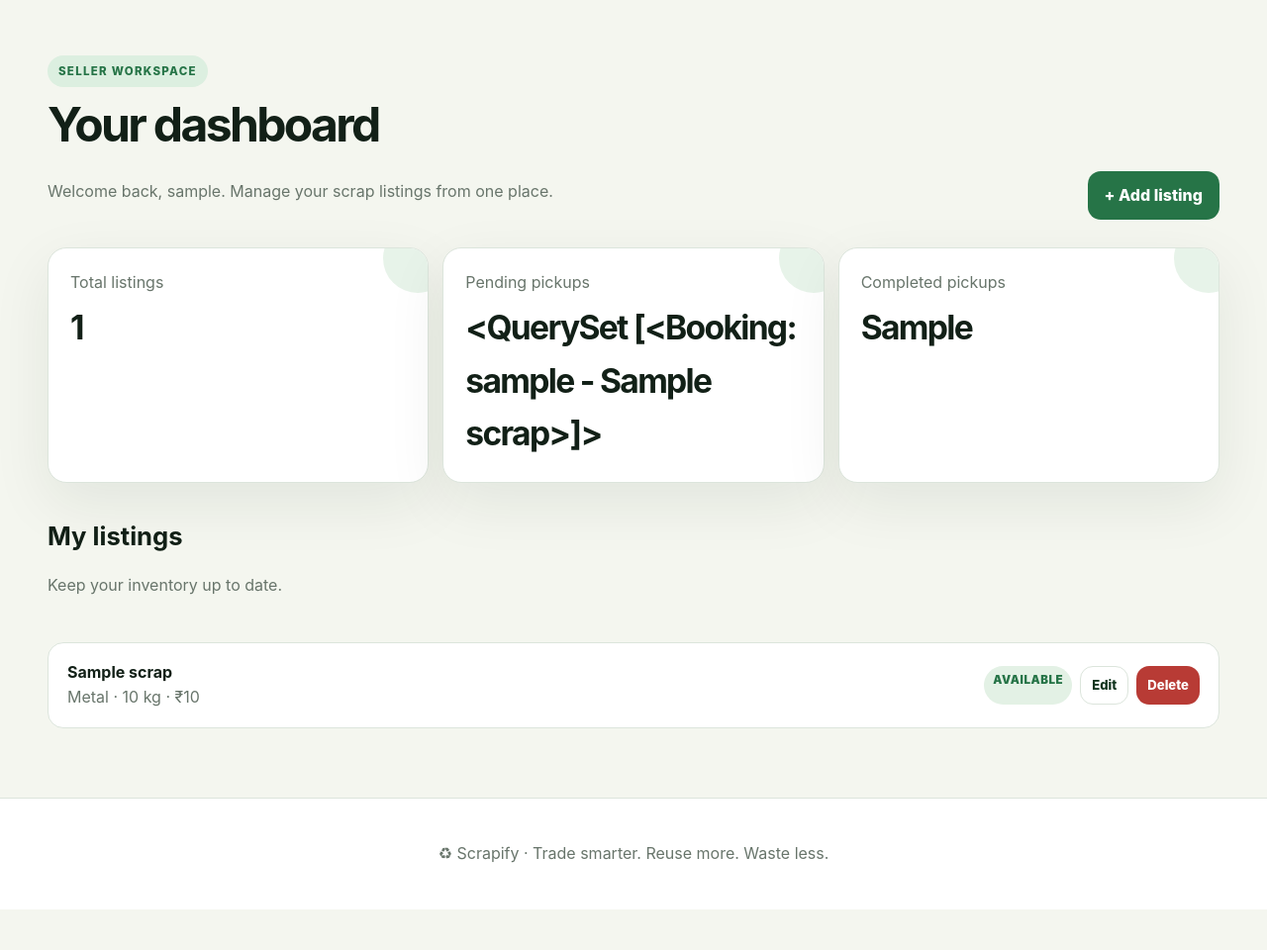
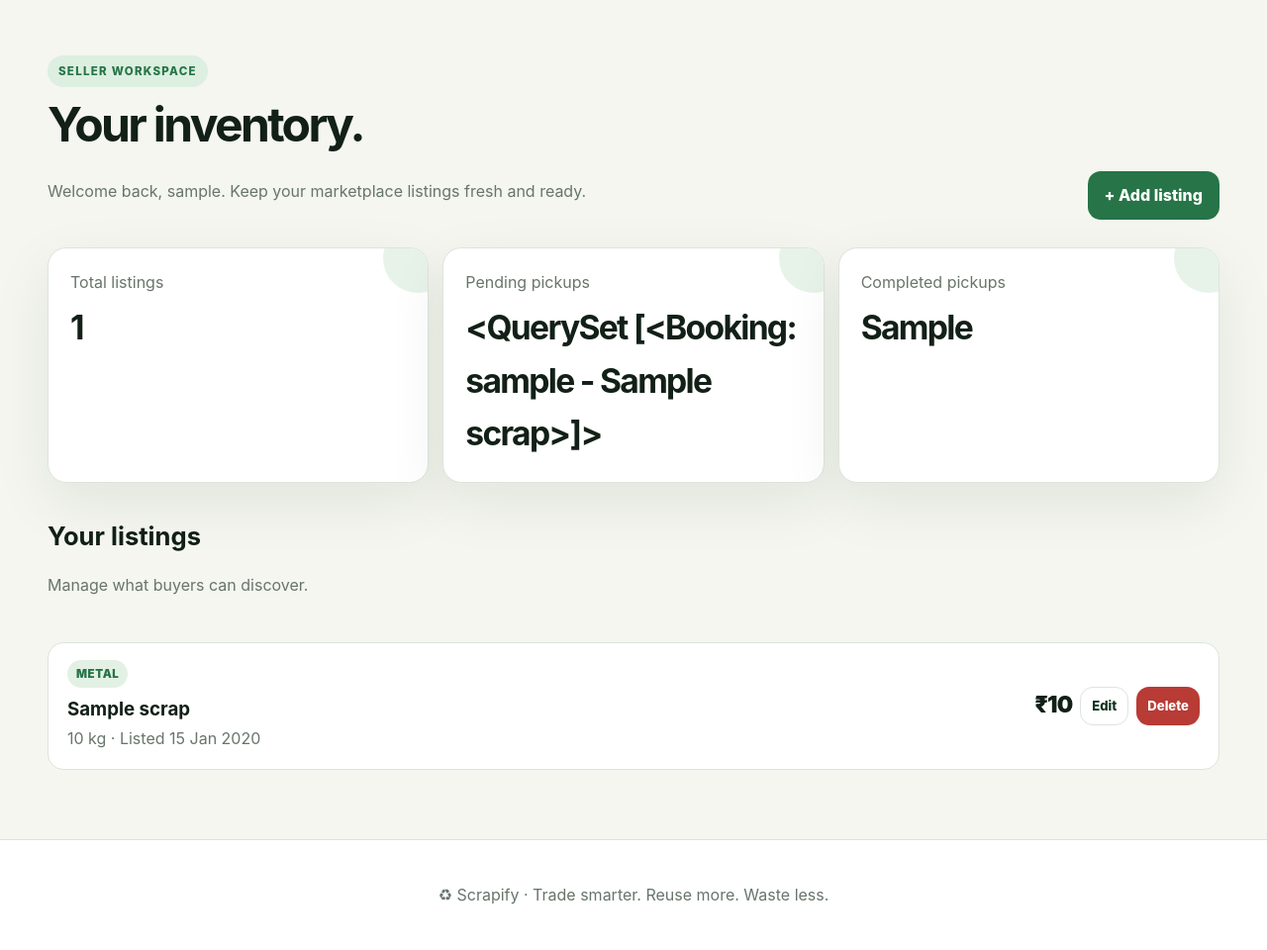
Before and after one commit to saksham-giri/ScrapiFy, a Django app: template accounts/templates/seller.html in a window 1280 px wide. Shown: the part 75-1035 px from the top of the page at 99% size. Before the commit the page ends 994 px from the top, so only its background shows below. Run offline with Django 5.2, Linux system fonts and the light colour scheme; a user stored in the database is signed in; tables that the repository leaves empty hold one stand-in row (values such as "Sample post"); the template is opened without the code that fills it: values that come from a table or form of the project are taken from there, most other values are stand-ins (such as "Sample title", 1, 10 or a date in 2020).

Commit message:
Redesign seller dashboard

```diff
--- a/accounts/templates/seller.html
+++ b/accounts/templates/seller.html
@@ -1,8 +1,8 @@
 {% extends 'base.html' %}
-{% block title %}Seller Dashboard · Scrapify{% endblock %}
+{% block title %}Seller dashboard · Scrapify{% endblock %}
 {% block content %}
-<div class="page-heading"><div><span class="eyebrow">Seller workspace</span><h1>Your dashboard</h1><p class="muted">Welcome back, {{ request.user.username }}. Manage your scrap listings from one place.</p></div><a class="btn" href="{% url 'ScrapListing' %}">+ Add listing</a></div>
+<div class="page-heading"><div><span class="eyebrow">Seller workspace</span><h1>Your inventory.</h1><p class="muted">Welcome back, {{ request.user.username }}. Keep your marketplace listings fresh and ready.</p></div><a class="btn" href="{% url 'ScrapListing' %}">+ Add listing</a></div>
 <div class="stats"><div class="stat"><span class="muted">Total listings</span><strong>{{ total_listings }}</strong></div><div class="stat"><span class="muted">Pending pickups</span><strong>{{ pending_pickups }}</strong></div><div class="stat"><span class="muted">Completed pickups</span><strong>{{ completed_pickups }}</strong></div></div>
-<div class="page-heading"><div><h2>My listings</h2><p class="muted">Keep your inventory up to date.</p></div></div>
-<div class="table-list">{% for listing in my_listings %}<div class="list-row"><div><strong><a href="{% url 'scrapdetails' listing.id %}">{{ listing.title }}</a></strong><div class="muted">{{ listing.get_category_display }} · {{ listing.weight }} kg · ₹{{ listing.asking_price }}</div></div><div class="row-actions"><span class="badge">{{ listing.get_status_display }}</span><a class="btn secondary" href="{% url 'edit_listing' listing.id %}">Edit</a><a class="btn danger" href="{% url 'delete_listing' listing.id %}">Delete</a></div></div>{% empty %}<div class="empty"><h3>No listings yet</h3><p>Start selling recyclable material by creating your first listing.</p><a class="btn" href="{% url 'ScrapListing' %}">Create listing</a></div>{% endfor %}</div>
+<div class="page-heading"><div><h2>Your listings</h2><p class="muted">Manage what buyers can discover.</p></div></div>
+<div class="table-list">{% for listing in my_listings %}<article class="list-row"><div><span class="badge">{{ listing.get_category_display }}</span><h3 style="margin:7px 0 2px"><a href="{% url 'scrapdetails' listing.id %}">{{ listing.title }}</a></h3><span class="muted">{{ listing.weight }} kg · Listed {{ listing.created_at|date:"d M Y" }}</span></div><div class="row-actions"><strong class="price">₹{{ listing.asking_price }}</strong><a class="btn secondary" href="{% url 'edit_listing' listing.id %}">Edit</a><a class="btn danger" href="{% url 'delete_listing' listing.id %}">Delete</a></div></article>{% empty %}<div class="empty"><div style="font-size:3rem">＋</div><h2>Your inventory is empty.</h2><p>Publish your first recyclable-material listing and let buyers find it.</p><a class="btn" href="{% url 'ScrapListing' %}">Create first listing</a></div>{% endfor %}</div>
 {% endblock %}
```
